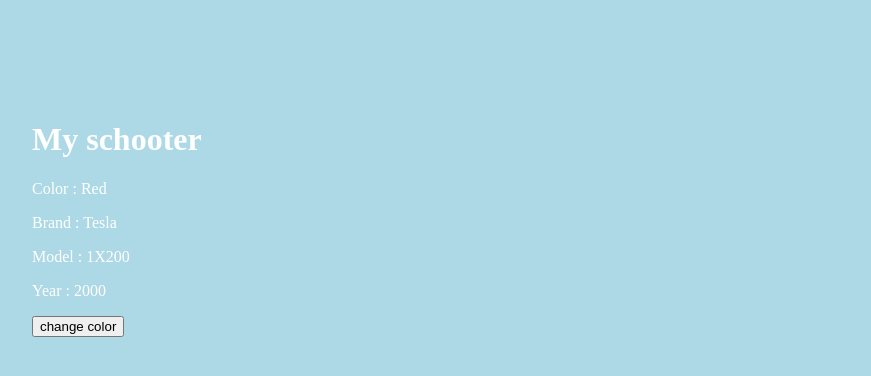
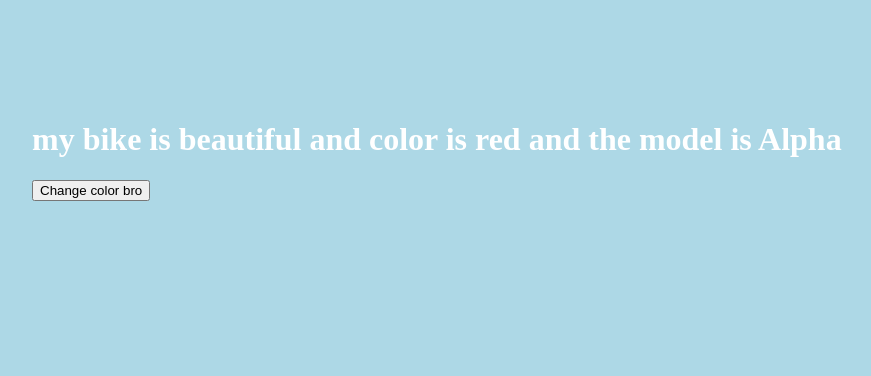
Before and after one commit to rasathuraikaran/react, a React (Create React App) app: page / in a window 1280 px wide. Shown: the top 376 px of the page, without its empty margins (68-939 px from the left). Built offline with nearby package versions, Linux system fonts and the light colour scheme.

Commit message:
updated object in class level

```diff
--- a/src/components/Bike.js
+++ b/src/components/Bike.js
@@ -3,18 +3,27 @@ import React from "react";
 class Bike extends React.Component {
  constructor() {
   super();
-  this.state = { color: "red" };
+  this.state = { color: "red", model: "Alpha" };
  }
 
  render() {
   return (
    <div>
-    <h1>my bike is beautiful and color is {this.state.color}</h1>
-    <button onClick={() => this.setState({ color: "Blue" })}>
+    <h1>
+     my bike is beautiful and color is {this.state.color} and the model is{" "}
+     {this.state.model}
+    </h1>
+    <button
+     onClick={() =>
+      this.setState((previousState) => {
+       return { ...previousState, color: "sinnanom" };
+      })
+     }
+    >
      Change color bro
     </button>
    </div>
   );
  }
 }
-export default Bike
+export default Bike;
--- a/src/index.js
+++ b/src/index.js
@@ -13,7 +13,7 @@ import Schooter from "./components/Schooter";
 const root = ReactDOM.createRoot(document.getElementById("root"));
 root.render(
  <React.StrictMode>
-  <Schooter />
+  <Bike />
  </React.StrictMode>
 );
 
```
